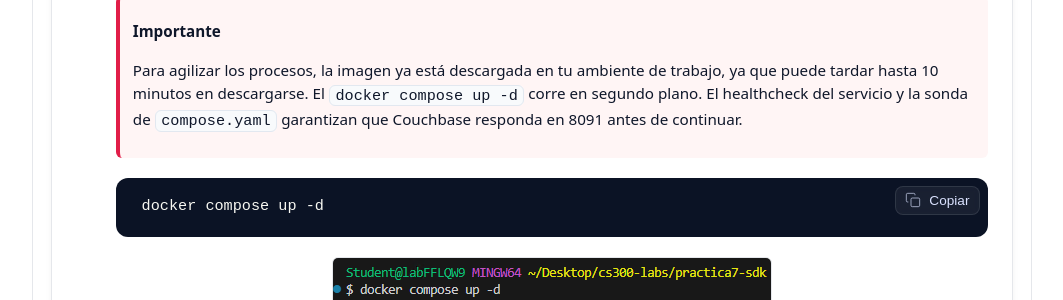
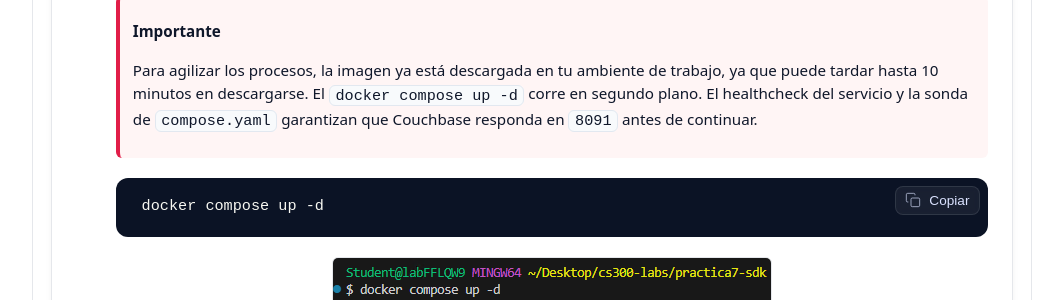
Before and after one commit to Netec-Mx/CS300_INT, a Jekyll site: the page built from labs/lab7/lab7.md, in a window 1280 px wide and 900 px high, scrolled down 3093 px. Shown: the part 151-451 px from the top of the window, without its empty margins (108-1171 px from the left). Built offline with Jekyll 4.4.1, drawn with Linux system fonts in a browser that asks for light colours; some of the changed text lies outside the part shown.

Commit message:
Update formatting and steps in lab7.md

````diff
--- a/labs/lab7/lab7.md
+++ b/labs/lab7/lab7.md
@@ -129,7 +129,7 @@ Organizarás carpetas para aislar datos, configuración, logs y el código de la
   > **Importante**
   >
   > Para agilizar los procesos, la imagen ya está descargada en tu ambiente de trabajo, ya que puede tardar hasta 10 minutos en descargarse.
-  > El `docker compose up -d` corre en segundo plano. El healthcheck del servicio y la sonda de `compose.yaml` garantizan que Couchbase responda en 8091 antes de continuar.
+  > El `docker compose up -d` corre en segundo plano. El healthcheck del servicio y la sonda de `compose.yaml` garantizan que Couchbase responda en `8091` antes de continuar.
   {: .lab-note .important .compact}
 
 
@@ -193,7 +193,7 @@ Organizarás carpetas para aislar datos, configuración, logs y el código de la
   ```
   ![cbase6]({{ page.images_base | relative_url }}/6.png)
 
-- **Paso 2.** Ahora, crea el *Scope*.
+- **Paso 2.** Ahora, crea el `Scope`.
 
   ```bash
   curl -fsS -u "${CB_ADMIN}:${CB_ADMIN_PASS}" \
@@ -362,7 +362,7 @@ Organizarás carpetas para aislar datos, configuración, logs y el código de la
 
 ---
 
-### Tarea 4: Pruebas adicionales y troubleshooting
+### Tarea 4. Pruebas adicionales y troubleshooting
 
 - **Paso 1.**  Realiza una prueba con las credenciales erróneas (se espera error de `auth`).
 
````
Also changed, not shown: other parts of labs/lab7/lab7.md (+1 -1 lines).
